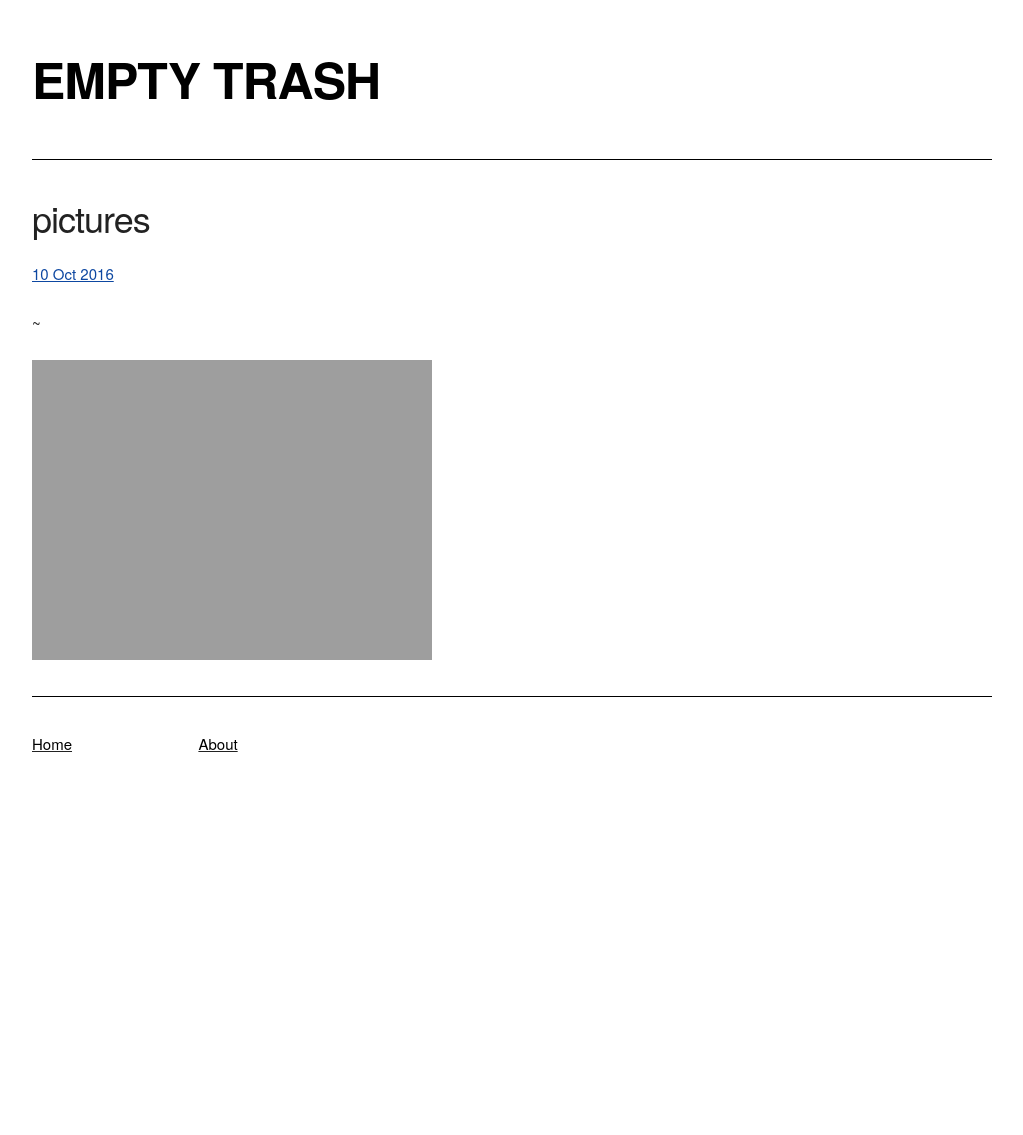
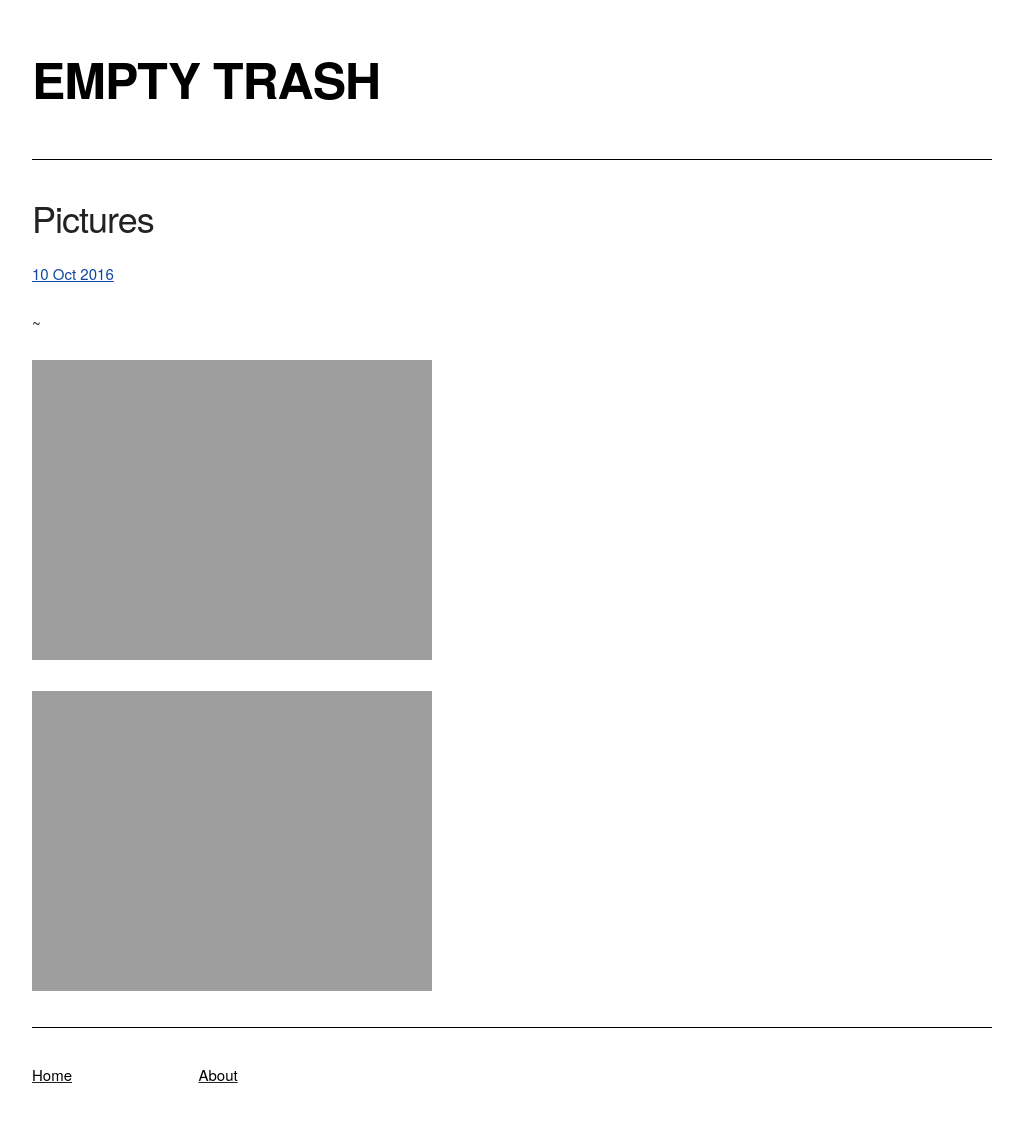
Before and after one commit to mt-trash/mt-trash.github.io, a Jekyll site: the page built from _posts/2016-10-10-pictures.md, in a window 1280 px wide. Shown: the whole page, without its empty margins (128-1151 px from the left). Built offline with Jekyll 4.4.1, drawn with Linux system fonts in a browser that asks for light colours; before the commit the page ends 900 px from its top, so only the background shows below that.

Commit message:
New posts

```diff
--- a/_posts/2016-10-10-pictures.md
+++ b/_posts/2016-10-10-pictures.md
@@ -1,8 +1,10 @@
 ---
 layout: photos
-title: pictures
+title: Pictures
 date: 2016-10-10
 ---
 ~
 
 ![light]({{ site.url }}/assets/IMGP5405.jpg)
+
+![sunset]({{ site.url }}/assets/IMGP5499.jpg)
```
Also changed, not shown: _posts/2016-10-31-scenario-a.md (+7 -1 lines), 1 other file.
